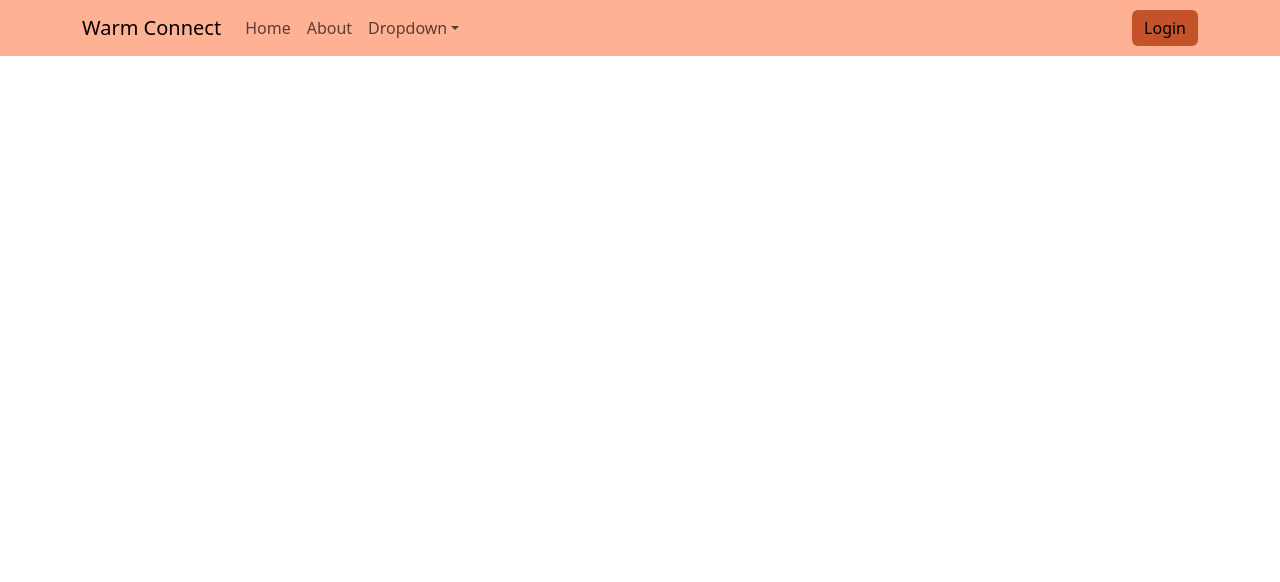
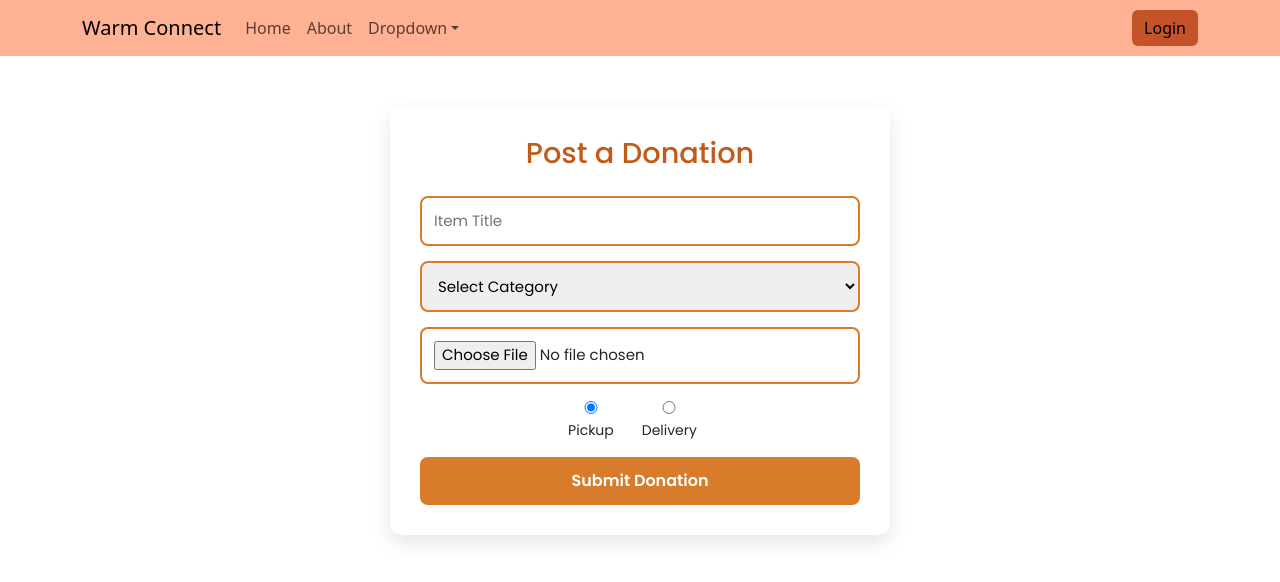
Before and after one commit to Mujadded-17/Warm_Connect, a React (Create React App) app: page /post in a window 1280 px wide. Shown: the top 582 px of the page. Built offline with nearby package versions, Linux system fonts and the light colour scheme.

Commit message:
Post Donation

```diff
--- a/src/App.js
+++ b/src/App.js
@@ -1,10 +1,13 @@
-// App.js
+// src/App.js
 import './App.css';
 import Home from './pages/home';
 import Login from './pages/Login';
-import Browse from './pages/browse'; // <-- new Browse page
-import Navbar from './components/navbar'; // updated Navbar import
+import Browse from './pages/browse';
+import Navbar from './components/navbar';
 import { BrowserRouter as Router, Routes, Route } from 'react-router-dom';
+
+// IMPORTANT: your file on disk is lowercase: src/pages/post.js
+import Post from './pages/post';
 
 function App() {
   return (
@@ -14,7 +17,8 @@ function App() {
         <Routes>
           <Route path="/" element={<Home />} />
           <Route path="/login" element={<Login />} />
-          <Route path="/browse" element={<Browse />} /> {/* new route */}
+          <Route path="/browse" element={<Browse />} />
+          <Route path="/post" element={<Post />} />
         </Routes>
       </div>
     </Router>
--- /dev/null
+++ b/src/css/post.css
@@ -0,0 +1,59 @@
+.post-container {
+  max-width: 500px;
+  margin: 50px auto;
+  padding: 30px;
+  background: #fff;
+  border-radius: 12px;
+  box-shadow: 0 8px 20px rgba(0, 0, 0, 0.1);
+  text-align: center;
+  font-family: 'Poppins', sans-serif;
+}
+
+.post-container h2 {
+  color: #c25a19;
+  margin-bottom: 25px;
+  font-size: 1.8rem;
+}
+
+.post-form .input-box {
+  margin: 15px 0;
+}
+
+.post-form input,
+.post-form select {
+  width: 100%;
+  padding: 12px;
+  border: 2px solid #d87c2b;
+  border-radius: 8px;
+  font-size: 15px;
+  outline: none;
+  transition: border 0.3s;
+}
+
+.post-form input:focus,
+.post-form select:focus {
+  border-color: #7a3b00;
+}
+
+.post-form label {
+  margin-right: 15px;
+  font-size: 14px;
+}
+
+.submit-btn {
+  width: 100%;
+  padding: 12px;
+  background-color: #d87c2b;
+  border: none;
+  border-radius: 8px;
+  color: #fff;
+  font-size: 16px;
+  font-weight: 600;
+  cursor: pointer;
+  transition: background 0.3s, transform 0.2s;
+}
+
+.submit-btn:hover {
+  background-color: #7a3b00;
+  transform: translateY(-2px);
+}
--- a/src/pages/home.js
+++ b/src/pages/home.js
@@ -1,8 +1,8 @@
-// pages/home.js
+// src/pages/home.js
 import React from "react";
 import "../css/home.css";
 import Footer from "../components/footer";
-import { Link } from "react-router-dom"; // <-- import Link
+import { Link } from "react-router-dom"; // keep Link for SPA navigation
 
 export default function Home() {
   return (
@@ -19,23 +19,22 @@ export default function Home() {
             A community-driven platform where people share what they can and receive what they need.
             Food, clothes, books, gadgets, support — all in one place.
           </p>
+
           <div className="actions">
-
-            <a href="#donate" className="btn1">Post Donation</a>
-            <a href="/browse" className="btn2">Browse Donation</a>
-
+            {/* Route to Post Donation page */}
+            <Link to="/post" className="btn1">Post Donation</Link>
+            {/* Route to Browse page */}
+            <Link to="/browse" className="btn2">Browse Donation</Link>
           </div>
         </div>
 
         <div className="hero__right">
-          {/* Replace with your own image in /public/images/hero.jpg */}
+          {/* Replace with your own image in /public/images/hero.png */}
           <img src="/images/hero.png" alt="Helping hands" />
         </div>
       </section>
 
-
-
-        {/* ===== STATS BAR ===== */}
+      {/* ===== STATS BAR ===== */}
       <section className="stats">
         <div className="stat">
           <div className="stat__num">200M</div>
@@ -50,7 +49,8 @@ export default function Home() {
           <div className="stat__label">Donations</div>
         </div>
       </section>
-        {/* ===== HOW IT WORKS ===== */}
+
+      {/* ===== HOW IT WORKS ===== */}
       <section className="how">
         <h2 className="section-title">How It Works</h2>
         <div className="how__grid">
@@ -79,12 +79,12 @@ export default function Home() {
           </div>
         </div>
       </section>
-        {/* ===== TESTIMONIALS ===== */}
+
+      {/* ===== TESTIMONIALS ===== */}
       <section className="testimonials">
         <h2 className="section-title">What People Say About Us</h2>
         <div className="t-grid">
           <article className="t-card">
-
             <p>
               I donated my old textbooks here. A week later, I got a message from a student who used
               them to pass his exams. Knowing something small made such a big difference felt incredible.
@@ -93,15 +93,14 @@ export default function Home() {
           </article>
 
           <article className="t-card">
-
             <p>
               This isn’t just about giving or receiving; it’s about feeling connected. I met amazing
               people here, and every exchange feels like a small act of kindness multiplied.
             </p>
             <img className="t-avatar" src="/images/av-2.jpg" alt="Receiver" />
           </article>
+
           <article className="t-card">
-
             <p>
               I donated my old textbooks here. A week later, I got a message from a student who used
               them to pass his exams. Knowing something small made such a big difference felt incredible.
@@ -110,22 +109,23 @@ export default function Home() {
           </article>
         </div>
       </section>
-        {/* ===== FINAL CTA (split) ===== */}
+
+      {/* ===== FINAL CTA (split) ===== */}
       <section id="donate" className="cta-split">
         <div className="cta__left">
           <span className="rule" />
           <h2>
-  Kindness Begins With <br/>
-  <span class="highlight">One Click</span>
-</h2>
+            Kindness Begins With <br />
+            <span className="highlight">One Click</span>
+          </h2>
 
-          <a href="#donate" className="btn3">Post Donation</a>
+          {/* Use Link here too so it routes to /post */}
+          <Link to="/post" className="btn3">Post Donation</Link>
         </div>
         <div className="cta__right">
           <img src="/images/cta.jpg" alt="Volunteers" />
         </div>
       </section>
-=======
 
       <Footer />
     </main>
--- /dev/null
+++ b/src/pages/post.js
@@ -0,0 +1,115 @@
+import React, { useState } from "react";
+import "../css/post.css";
+
+export default function Post() {
+  const [form, setForm] = useState({
+    title: "",
+    category: "",
+    image: null,
+    option: "pickup",
+  });
+
+  const handleChange = (e) => {
+    const { name, value, files } = e.target;
+    setForm({
+      ...form,
+      [name]: files ? files[0] : value,
+    });
+  };
+
+  const handleSubmit = (e) => {
+    e.preventDefault();
+    console.log("Donation submitted:", form);
+    alert("Thank you! Your donation has been posted.");
+  };
+
+  return (
+    <div className="post-container">
+      <h2>Post a Donation</h2>
+
+      <form className="post-form" onSubmit={handleSubmit}>
+        <div className="input-box">
+          <input
+            type="text"
+            name="title"
+            placeholder="Item Title"
+            value={form.title}
+            onChange={handleChange}
+            required
+          />
+        </div>
+
+        <div className="input-box">
+          <select
+            name="category"
+            value={form.category}
+            onChange={handleChange}
+            required
+          >
+            <option value="">Select Category</option>
+            <option value="Clothes">Clothes</option>
+            <option value="Furniture">Furniture</option>
+            <option value="Stationary">Stationary</option>
+            <option value="Gadgets">Gadgets</option>
+            <option value="Grains">Grains</option>
+            <option value="Makeup">Makeup</option>
+            <option value="Accessories">Accessories</option>
+          </select>
+        </div>
+
+        <div className="input-box">
+          <input
+            type="file"
+            name="image"
+            accept="image/*"
+            onChange={handleChange}
+            required
+          />
+        </div>
+
+        <div className="input-box">
+          <label>
+            <input
+              type="radio"
+              name="option"
+              value="pickup"
+              checked={form.option === "pickup"}
+              onChange={handleChange}
+            />
+            Pickup
+          </label>
+          <label>
+            <input
+              type="radio"
+              name="option"
+              value="delivery"
+              checked={form.option === "delivery"}
+              onChange={handleChange}
+            />
+            Delivery
+          </label>
+        </div>
+
+        {/* Optional live preview */}
+        {form.image && (
+          <div className="input-box">
+            <img
+              src={URL.createObjectURL(form.image)}
+              alt="preview"
+              style={{
+                width: "100%",
+                maxHeight: 220,
+                objectFit: "cover",
+                borderRadius: 8,
+              }}
+            />
+          </div>
+        )}
+
+        <button type="submit" className="submit-btn">
+          Submit Donation
+        </button>
+      </form>
+    </div>
+  );
+}
```
